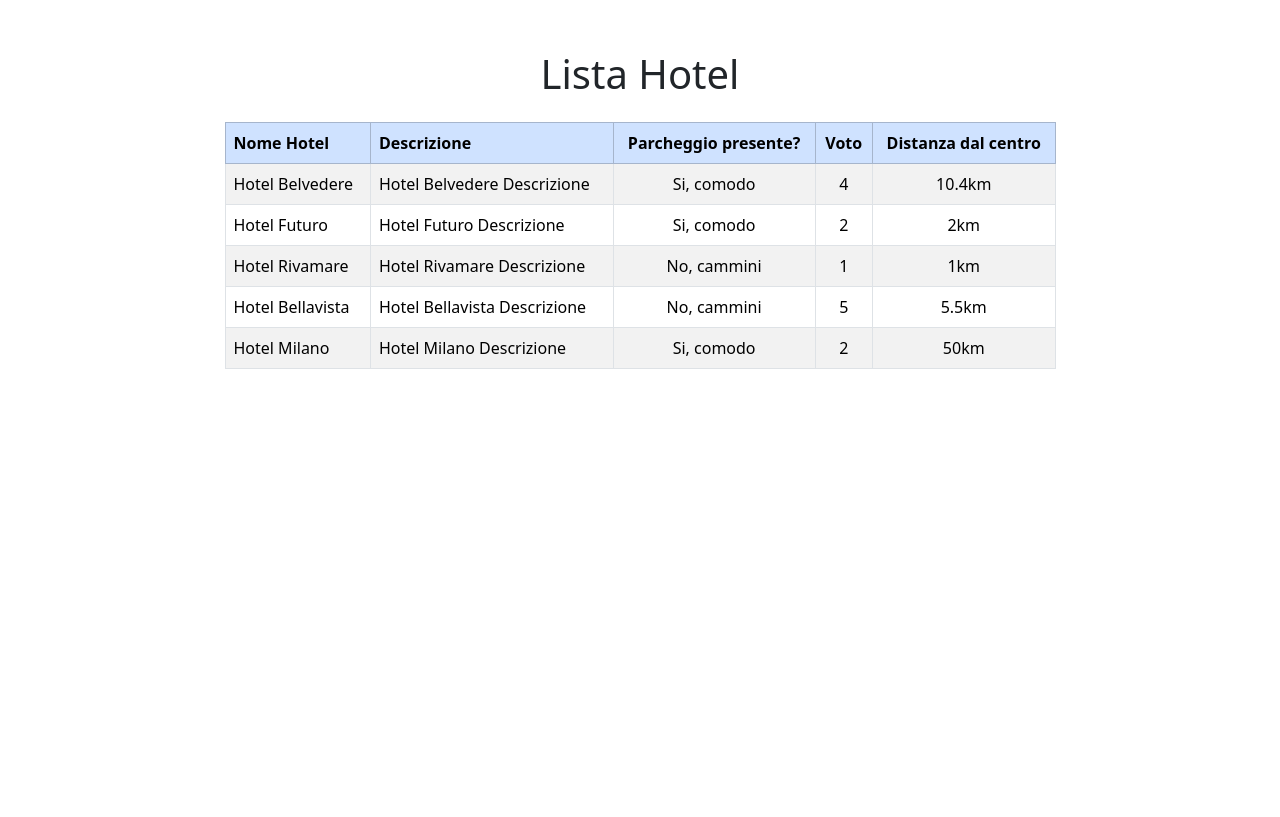
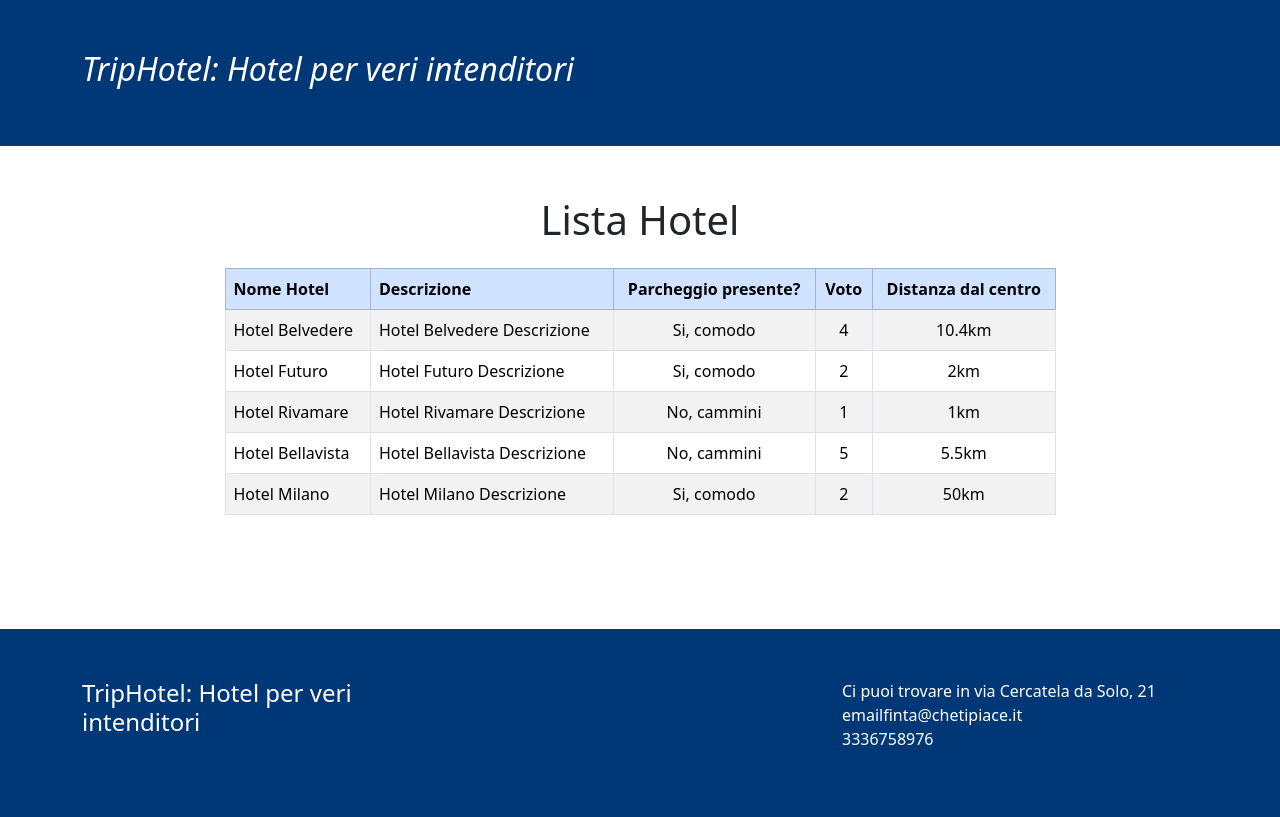
Before and after one commit to DorinVieru/php-hotel, a PHP site: page / in a window 1280 px wide. Before the commit the page ends 369 px from the top, so only its background shows below. Run offline with PHP 8.4, Linux system fonts and the light colour scheme.

Commit message:
[BONUS 1] Create header & footer & add with include on html

```diff
--- a/css/style.css
+++ b/css/style.css
@@ -4,6 +4,14 @@
     box-sizing: border-box;
 }
 
-main{
+header{
+    background-color: rgb(0, 55, 118);
+}
+
+footer{
+    background-color: rgb(0, 55, 118);
+}
+
+header, footer, main{
     padding: 50px 0px;
 }
--- a/index.php
+++ b/index.php
@@ -16,6 +16,9 @@ include __DIR__ . "/partials/array.php";
 </head>
 
 <body>
+    <!-- RICHIAMO L'HEADER -->
+    <?php include_once __DIR__ . "/partials/header.php"; ?>
+
     <!-- INIZIO MAIN -->
     <main class="container">
         <div class="row justify-content-center">
@@ -49,7 +52,7 @@ include __DIR__ . "/partials/array.php";
                                     <?php echo $hotel['vote']; ?>
                                 </td>
                                 <td class="text-center">
-                                    <?php echo $hotel['distance_to_center'].'km'; ?>
+                                    <?php echo $hotel['distance_to_center'] . 'km'; ?>
                                 </td>
                             </tr>
                         <?php } ?>
@@ -58,6 +61,9 @@ include __DIR__ . "/partials/array.php";
             </div>
         </div>
     </main>
+
+    <!-- RICHIAMO IL FOOTER -->
+    <?php include_once __DIR__ . "/partials/footer.php"; ?>
 </body>
 
 </html>
--- a/partials/footer.php
+++ b/partials/footer.php
@@ -0,0 +1,16 @@
+<footer class="container-fluid">
+    <div class="container">
+        <div class="row justify-content-between">
+            <div class="col-4">
+                <h4 class="text-white">TripHotel: Hotel per veri intenditori</h4>
+            </div>
+            <div class="col-4">
+                <ul class="list-unstyled text-white">
+                    <li>Ci puoi trovare in via Cercatela da Solo, 21</li>
+                    <li>emailfinta@chetipiace.it</li>
+                    <li>3336758976</li>
+                </ul>
+            </div>
+        </div>
+    </div>
+</footer>
--- a/partials/header.php
+++ b/partials/header.php
@@ -0,0 +1,9 @@
+<header class="container-fluid">
+    <div class="container">
+        <div class="row">
+            <div class="col-12">
+                <h2 class="text-white"><em>TripHotel: Hotel per veri intenditori</em></h2>
+            </div>
+        </div>
+    </div>
+</header>
```
